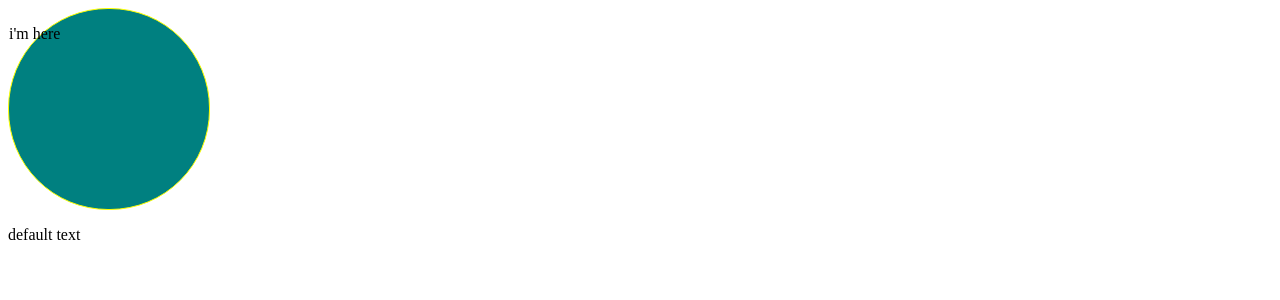
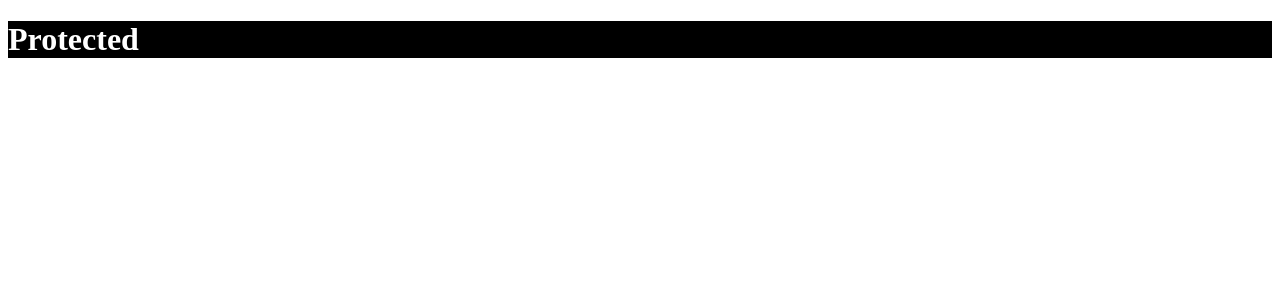
Before and after one commit to AnByoungJune/react-demo, a React (Create React App) app: page / in a window 1280 px wide. Shown: the top 300 px of the page. Built offline with nearby package versions, Linux system fonts and the light colour scheme.

Commit message:
them & typescript

```diff
--- a/src/App.tsx
+++ b/src/App.tsx
@@ -1,11 +1,21 @@
 import Circle from "./Circle";
+import styled from "styled-components";
 
+
+const Container = styled.div`
+  background-color: ${props => props.theme.bgColor};
+`;
+
+const H1 = styled.h1`
+  color: ${props => props.theme.textColor};
+`;
 const App = () => {
   return (
-    <>
-        <Circle text="i'm here" bgColor="teal" borderColor={"yellow"} />
-        <Circle bgColor="toamto" />
-    </>
+      <div>
+          <Container>
+              <H1>Protected</H1>
+          </Container>
+      </div>
   );
 }
 
--- a/src/index.tsx
+++ b/src/index.tsx
@@ -1,10 +1,14 @@
 import React from 'react';
 import ReactDOM from 'react-dom/client';
 import App from './App';
+import {ThemeProvider} from "styled-components";
+import {darkTheme, lightTheme} from "./theme";
 
 const root = ReactDOM.createRoot(document.getElementById('root'));
 root.render(
   <React.StrictMode>
+    <ThemeProvider theme={darkTheme} >
       <App />
+    </ThemeProvider>
   </React.StrictMode>
 );
--- /dev/null
+++ b/src/theme.ts
@@ -0,0 +1,13 @@
+import {DefaultTheme} from "styled-components";
+
+export const lightTheme: DefaultTheme = {
+    bgColor: 'white',
+    textColor: 'black',
+    btnColor: 'tomato'
+}
+
+export const darkTheme: DefaultTheme = {
+    bgColor: 'black',
+    textColor: 'white',
+    btnColor: 'teal'
+}
```
Also changed, not shown: src/styled.d.ts (added, +9 -0 lines).
